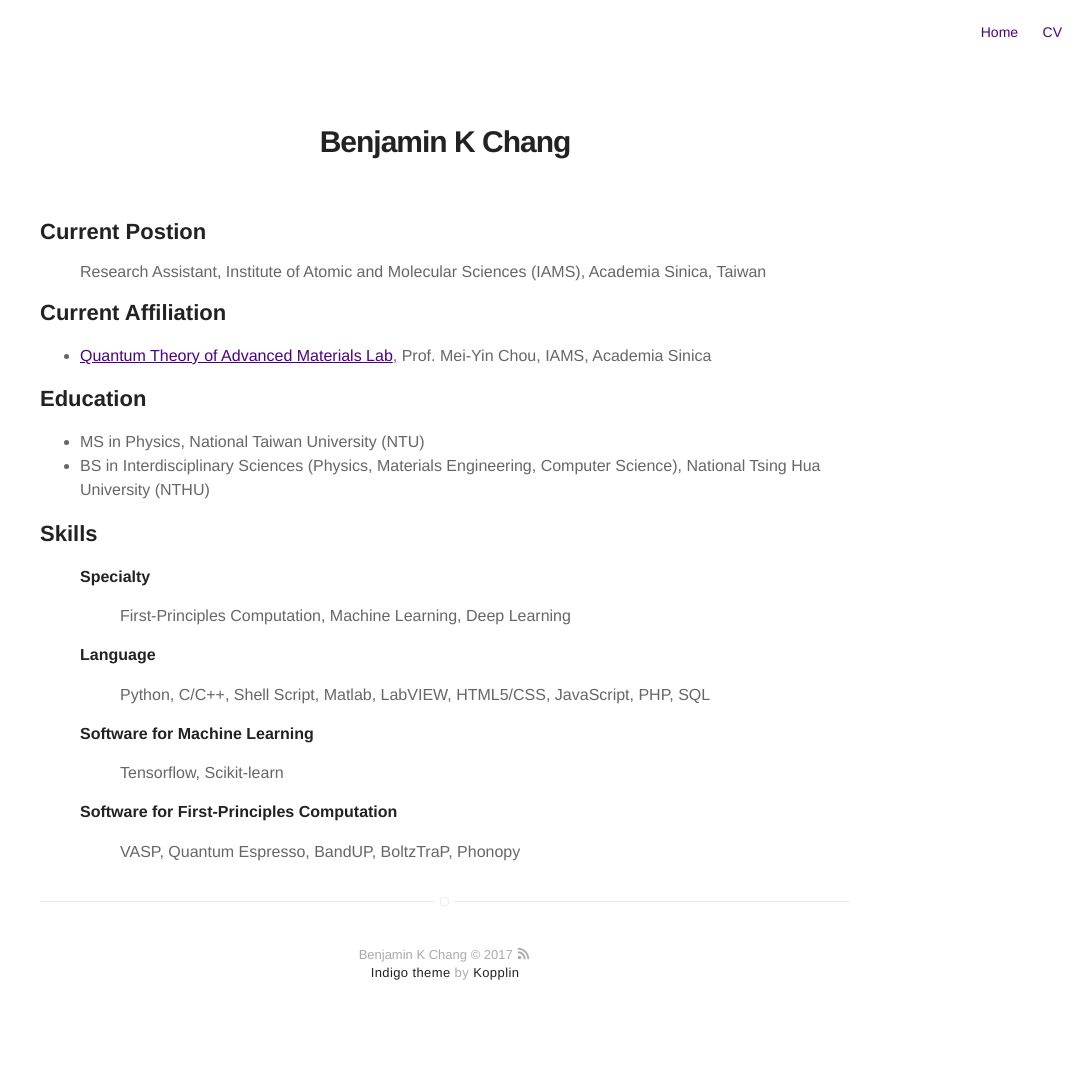
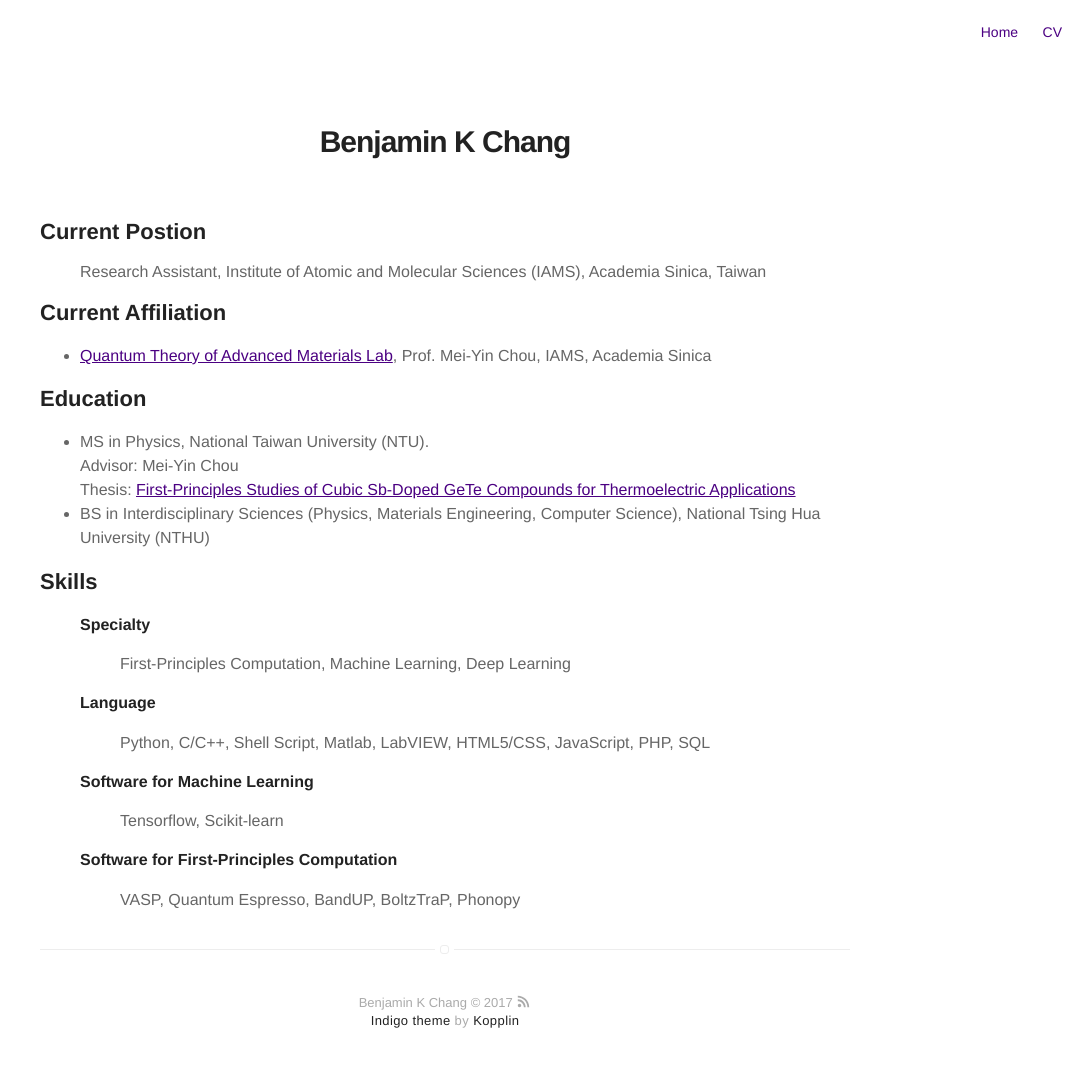
Before and after one commit to bkchang/bkchang.github.io, a Jekyll site: the page built from about.md, in a window 1280 px wide. Shown: the whole page, without its empty margins (195-1280 px from the left). Built offline with Jekyll 4.4.1, drawn with Linux system fonts in a browser that asks for light colours; before the commit the page ends 1044 px from its top, so only the background shows below that.

Commit message:
Update about.md

```diff
--- a/about.md
+++ b/about.md
@@ -22,7 +22,7 @@ Research Assistant, Institute of Atomic and Molecular Sciences (IAMS), Academia
 
 <h2>Education</h2>
 <ul class="skill-list">
-	<li>MS in Physics, National Taiwan University (NTU)</li>
+	<li>MS in Physics, National Taiwan University (NTU). <br> Advisor: Mei-Yin Chou <br> Thesis: <a href="https://doi.org/10.6342/NTU201701378">First-Principles Studies of Cubic Sb-Doped GeTe Compounds for Thermoelectric Applications</a></li>
 	<li>BS in Interdisciplinary Sciences (Physics, Materials Engineering, Computer Science), National Tsing Hua University (NTHU)</li>
 </ul>
 
```
